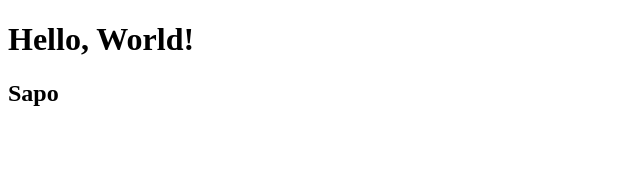
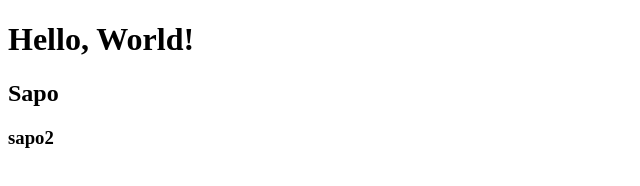
Before and after one commit to samuel077ml/clase-git-jueves, a plain HTML site: page index.html in a window 1280 px wide. Shown: the full height of the page, 0-640 px from the left. Drawn offline with Linux system fonts and the light colour scheme.

Commit message:
cree un sapo 2

```diff
--- a/index.html
+++ b/index.html
@@ -8,5 +8,6 @@
   <body>
     <h1>Hello, World!</h1>
     <h2>Sapo</h2>
+    <h3>sapo2</h3>
   </body>
 </html>
```
